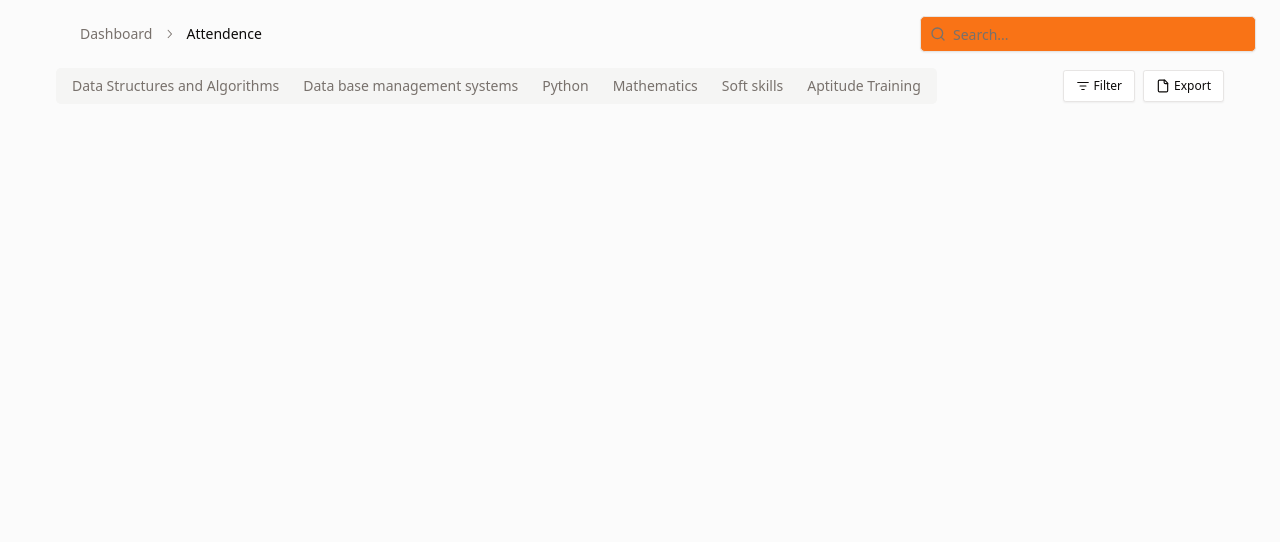
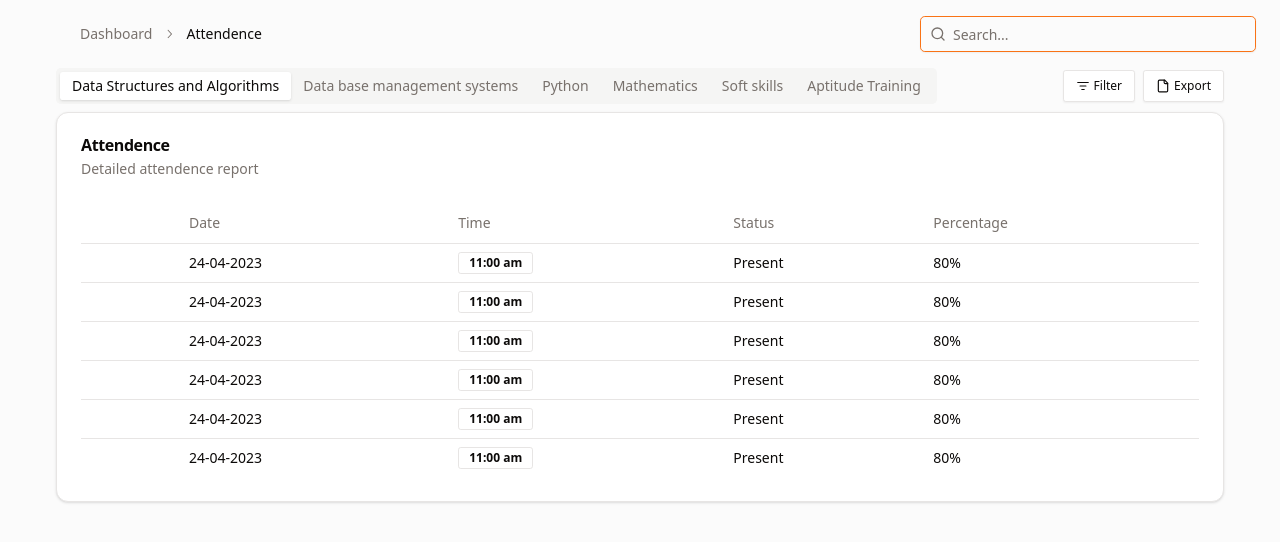
Before and after one commit to 1Aditya7/challk, a Next.js app in the folder challk/: page /attendence in a window 1280 px wide. Shown: the top 542 px of the page. Built offline with nearby package versions, Linux system fonts and the light colour scheme.

Commit message:
hover effect added

```diff
--- a/challk/src/app/attendence/page.tsx
+++ b/challk/src/app/attendence/page.tsx
@@ -66,6 +66,7 @@ import {
   TooltipProvider,
 } from "@/components/ui/tooltip"
 
+
 function App() {
     return (
       <TooltipProvider>
@@ -93,41 +94,41 @@ function Dashboard() {
             <BreadcrumbList>
               <BreadcrumbItem>
                 <BreadcrumbLink asChild>
-                  <Link href="/dashboard">Dashboard</Link>
+                  <Link href="/dashboard" className="hover:text-orange-500">Dashboard</Link>
                 </BreadcrumbLink>
               </BreadcrumbItem>
               <BreadcrumbSeparator />
               <BreadcrumbItem>
-                <BreadcrumbPage>Attendence</BreadcrumbPage>
+                <BreadcrumbPage className="hover:text-orange-500">Attendence</BreadcrumbPage>
               </BreadcrumbItem>
             </BreadcrumbList>
           </Breadcrumb>
           <div className="relative ml-auto flex-1 md:grow-0">
             <Search className="absolute left-2.5 top-2.5 h-4 w-4 text-muted-foreground" />
             <Input
-              type="search"
+              type="search\"
               placeholder="Search..."
-              className="w-full rounded-lg bg-orange-500 pl-8 md:w-[200px] lg:w-[336px]"
+              className="w-full rounded-lg pl-8 md:w-[200px] lg:w-[336px] border border-primary"
             />
           </div>
         </header>
         <main className="grid flex-1 items-start mr-14">
-          <Tabs defaultValue="all">
+          <Tabs defaultValue="dsa">
             <div className="flex items-center">
               <TabsList>
-                <TabsTrigger value="dsa">Data Structures and Algorithms</TabsTrigger>
-                <TabsTrigger value="data base">Data base management systems</TabsTrigger>
-                <TabsTrigger value="python">Python</TabsTrigger>
-                <TabsTrigger value="math">Mathematics</TabsTrigger>
-                <TabsTrigger value="soft skills">Soft skills</TabsTrigger>
+                <TabsTrigger value="dsa" >Data Structures and Algorithms</TabsTrigger>
+                <TabsTrigger value="data base" >Data base management systems</TabsTrigger>
+                <TabsTrigger value="python" >Python</TabsTrigger>
+                <TabsTrigger value="math" >Mathematics</TabsTrigger>
+                <TabsTrigger value="soft skills" >Soft skills</TabsTrigger>
                 <TabsTrigger value="aptitude">Aptitude Training</TabsTrigger>
               </TabsList>
               <div className="ml-auto flex items-center gap-2">
                 <DropdownMenu>
                   <DropdownMenuTrigger asChild>
-                    <Button variant="outline" size="sm" className="h-8 gap-1">
+                    <Button variant="outline" size="sm" className="h-8 gap-1 hover:bg-primary hover:text-white" >
                       <ListFilter className="h-3.5 w-3.5" />
-                      <span className="sr-only sm:not-sr-only sm:whitespace-nowrap">
+                      <span className="sr-only sm:not-sr-only sm:whitespace-nowrap" >
                         Filter
                       </span>
                     </Button>
@@ -144,7 +145,7 @@ function Dashboard() {
                     </DropdownMenuCheckboxItem>
                   </DropdownMenuContent>
                 </DropdownMenu>
-                <Button size="sm" variant="outline" className="h-8 gap-1">
+                <Button size="sm" variant="outline" className="h-8 gap-1 hover:bg-primary hover:text-white">
                   <File className="h-3.5 w-3.5" />
                   <span className="sr-only sm:not-sr-only sm:whitespace-nowrap">
                     Export
```
